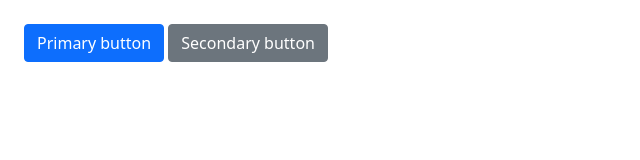
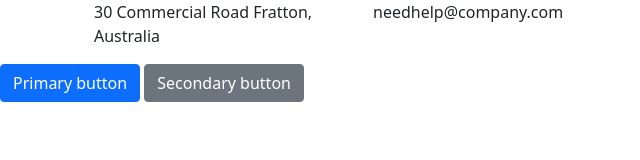
Before and after one commit to Poonam1233/project-insurance, a website built with webpack: page src/index.html in a window 1280 px wide. Shown: the whole page, without its empty margins (0-640 px from the left). Built offline with nearby package versions, Linux system fonts and the light colour scheme; files whose address does not match are found by name.

Commit message:
1 file modified

```diff
--- a/src/index.html
+++ b/src/index.html
@@ -1,23 +1,42 @@
 <!DOCTYPE html>
 <html lang="en">
+  <head>
+    <meta charset="UTF-8" />
+    <meta http-equiv="X-UA-Compatible" content="IE=edge" />
+    <meta name="viewport" content="width=device-width, initial-scale=1.0" />
 
-<head>
-  <meta charset="UTF-8">
-  <meta http-equiv="X-UA-Compatible" content="IE=edge">
-  <meta name="viewport" content="width=device-width, initial-scale=1.0">
-  <script src="main.js"></script>
-</head>
+    <link
+      rel="stylesheet"
+      href="https://cdn.jsdelivr.net/npm/bootstrap@5.2.0-beta1/dist/css/bootstrap.min.css"
+    />
 
-<body class="p-4">
+    <link rel="stylesheet" href="style.css" />
+  </head>
 
-  <button class="btn btn-primary">
-    Primary button
-  </button>
+  <body>
+    <header>
+      <div class="container">
+        <div class="row">
+          <div class="col-xl-6">
+            <div class="row">
+              <div class="col-xl-6">
+                <p>30 Commercial Road Fratton, Australia</p>
+              </div>
+              <div class="col-xl-6">
+                <p>needhelp@company.com</p>
+              </div>
+            </div>
+          </div>
+        </div>
+        <!--row-->
+      </div>
+      <!--container-->
+    </header>
 
-  <button class="btn btn-secondary">
-    Secondary button
-  </button>
+    <script src="https://cdn.jsdelivr.net/npm/bootstrap@5.2.0-beta1/dist/js/bootstrap.bundle.min.js"></script>
+  </body>
+</html>
 
-</body>
+<button class="btn btn-primary">Primary button</button>
 
-</html>
+<button class="btn btn-secondary">Secondary button</button>
```
